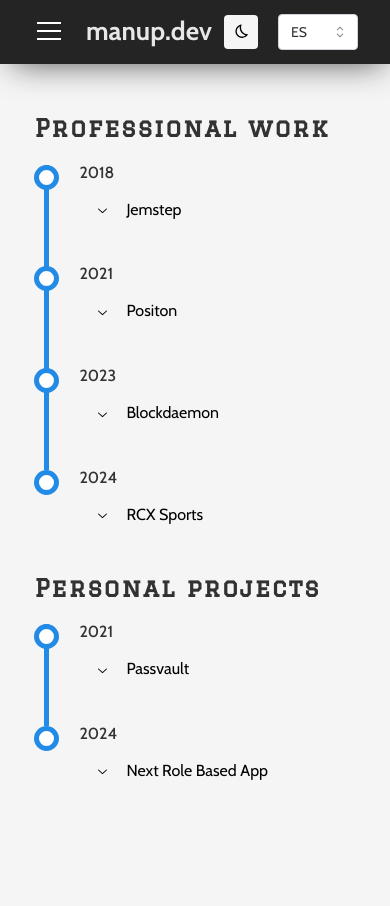
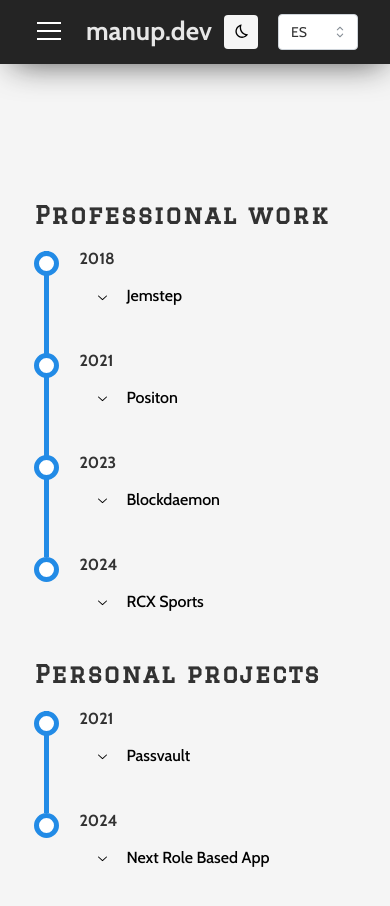
Before and after one commit to mperezy/manupdev, a React (Vite) app: page /portfolio in a window 390 px wide. Shown: the top 906 px of the page. Before the commit the page ends 844 px from the top, so only its background shows below. Built offline with nearby package versions, Linux system fonts and the light colour scheme; a web font is replaced by a local one.

Commit message:
Apply style improvements on portfolio page
- Add custom CSS module file to support custom styles for Accordion component.

- Add custom CSS variables for Accordion component.

```diff
--- a/src/mantine/css-variables.ts
+++ b/src/mantine/css-variables.ts
@@ -1,6 +1,15 @@
 export default {
   mantine: {
     textColor: '--mantine-color-text',
+  },
+
+  accordion: {
+    control: {
+      hover: {
+        textColor: '--mantine-accordion-control-hover-text-color',
+        background: '--mantine-accordion-control-hover-background',
+      },
+    },
   },
 
   anchor: {
--- /dev/null
+++ b/src/mantine/styles.module.css
@@ -0,0 +1,7 @@
+.accordion-control {
+  &:hover,
+  &[data-active] {
+    color: var(--mantine-accordion-control-hover-text-color) !important;
+    background: var(--mantine-accordion-control-hover-background) !important;
+  }
+}
--- a/src/mantine/theme.ts
+++ b/src/mantine/theme.ts
@@ -1,13 +1,30 @@
 import type { MantineTheme } from '@mantine/core';
 import { NavLink } from '@mantine/core';
-import { Accordion, Anchor, AppShell, Title, createTheme } from '@mantine/core';
+import {
+  Accordion,
+  Anchor,
+  AppShell,
+  Timeline,
+  Title,
+  createTheme,
+} from '@mantine/core';
 import cssVariables from 'mantine/css-variables';
+import styles from 'mantine/styles.module.css';
 
 const { appShell, anchor, navLink } = cssVariables;
 
 const other = {
   light: {
     textColor: '#323232',
+
+    accordion: {
+      control: {
+        hover: {
+          textColor: '#323232',
+          background: '#d1d1d1',
+        },
+      },
+    },
 
     anchor: {
       textColor: '#4DABF7',
@@ -46,6 +63,15 @@
 
   dark: {
     textColor: '#E7E7E7',
+
+    accordion: {
+      control: {
+        hover: {
+          textColor: '#E7E7E7',
+          background: '#6c6c6c',
+        },
+      },
+    },
 
     anchor: {
       textColor: '#62b7ff',
@@ -96,9 +122,20 @@
   components: {
     Accordion: Accordion.extend({
       styles: {
+        control: {
+          borderRadius: '.5rem',
+        },
+
+        label: {
+          fontWeight: '500',
+        },
+
         item: {
           border: 0,
         },
+      },
+      classNames: {
+        control: `${styles['accordion-control']}`,
       },
     }),
 
@@ -156,6 +193,14 @@
       }),
     }),
 
+    Timeline: Timeline.extend({
+      styles: {
+        itemTitle: {
+          fontWeight: 900,
+        },
+      },
+    }),
+
     Title: Title.extend({
       styles: (_, { variant }) => {
         if (variant === 'heading') {
--- a/src/mantine/variable-resolver.ts
+++ b/src/mantine/variable-resolver.ts
@@ -7,17 +7,19 @@
 
 type MyCSSVariablesResolver = (theme: MainTheme) => ConvertCSSVariablesInput;
 
-const { mantine, anchor, appShell, loader, navLink } = cssVariables;
+const { mantine, accordion, anchor, appShell, loader, navLink } = cssVariables;
 
 const variableResolver: MyCSSVariablesResolver = (mantineTheme) => {
   const { light: lightVariables, dark: darkVariables } = mantineTheme.other;
   const {
+    accordion: lightAccordion,
     anchor: lightAnchor,
     appShell: lightAppShell,
     navLink: lightNavLink,
     textColor: lightTextColor,
   } = lightVariables;
   const {
+    accordion: darkAccordion,
     anchor: darkAnchor,
     appShell: darkAppShell,
     navLink: darkNavLink,
@@ -29,6 +31,12 @@
 
     light: {
       [mantine.textColor]: lightTextColor,
+
+      // Accordion
+      [accordion.control.hover.textColor]:
+        lightAccordion.control.hover.textColor,
+      [accordion.control.hover.background]:
+        lightAccordion.control.hover.background,
 
       // Anchor
       [anchor.textColor]: lightAnchor.textColor,
@@ -55,6 +63,12 @@
     dark: {
       [mantine.textColor]: darkTextColor,
 
+      // Accordion
+      [accordion.control.hover.textColor]:
+        darkAccordion.control.hover.textColor,
+      [accordion.control.hover.background]:
+        darkAccordion.control.hover.background,
+
       // Anchor
       [anchor.textColor]: darkAnchor.textColor,
 
--- a/src/pages/portfolio.tsx
+++ b/src/pages/portfolio.tsx
@@ -1,15 +1,29 @@
-import { Accordion, Anchor, Flex, Stack, Timeline, Title } from '@mantine/core';
+import { useState } from 'react';
+import {
+  Accordion,
+  Anchor,
+  em,
+  Flex,
+  Stack,
+  Timeline,
+  Title,
+} from '@mantine/core';
+import { useMediaQuery } from '@mantine/hooks';
 import MainLayout from 'components/main-layout';
 import portfolio from 'constants/portfolio';
-import { useState } from 'react';
 
 export default () => {
+  const isBaseWidth = useMediaQuery(`(max-width: ${em(425)})`);
   const [professionalItem, setProfessionalItem] = useState<string>('');
   const [personalItem, setPersonalItem] = useState<string>('');
 
   return (
-    <MainLayout fullyCentered>
+    <MainLayout
+      fullyCentered
+      minHeight={isBaseWidth ? 'calc(50rem + 10dvh)' : undefined}
+    >
       <Flex
+        data-test-id='PORTFOLIO_PAGE'
         w='100%'
         direction={{ base: 'column', xs: 'row' }}
         gap='xl'
@@ -80,8 +94,12 @@
               <Timeline.Item key={index} title={year}>
                 <Accordion
                   chevronPosition='left'
-                  value={personalItem}
-                  onChange={(value) => setPersonalItem(value || '')}
+                  value={isBaseWidth ? professionalItem : personalItem}
+                  onChange={(value) =>
+                    isBaseWidth
+                      ? setProfessionalItem(value || '')
+                      : setPersonalItem(value || '')
+                  }
                 >
                   {work.map(({ title, description }, index) => (
                     <Accordion.Item key={index} value={title}>
```
